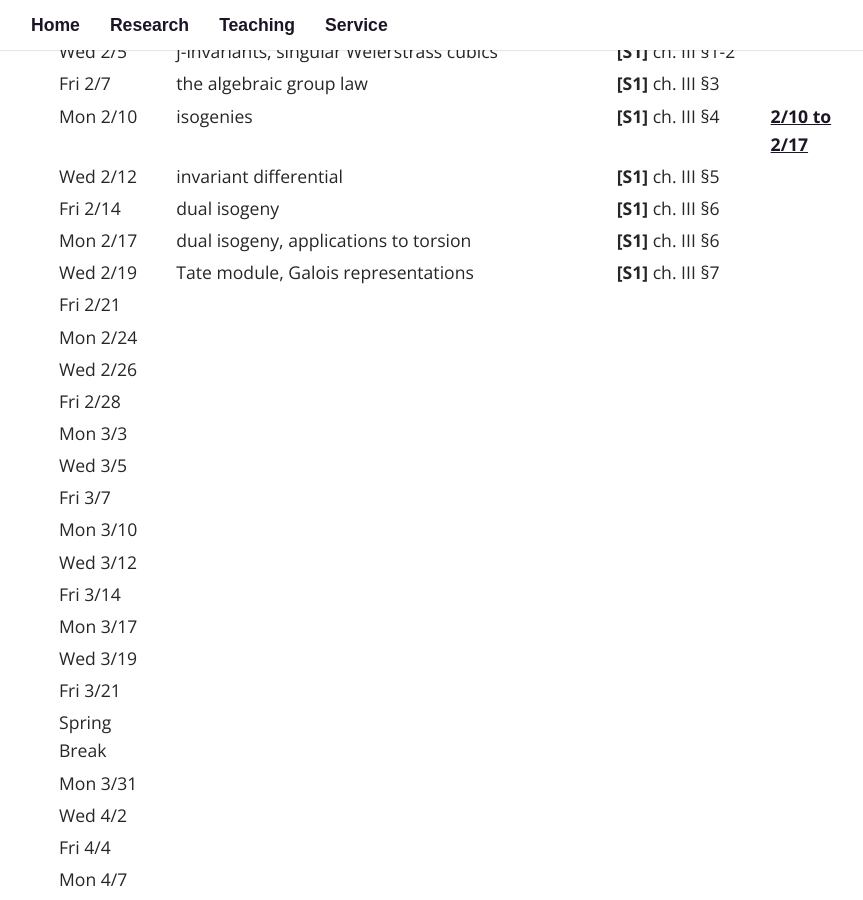
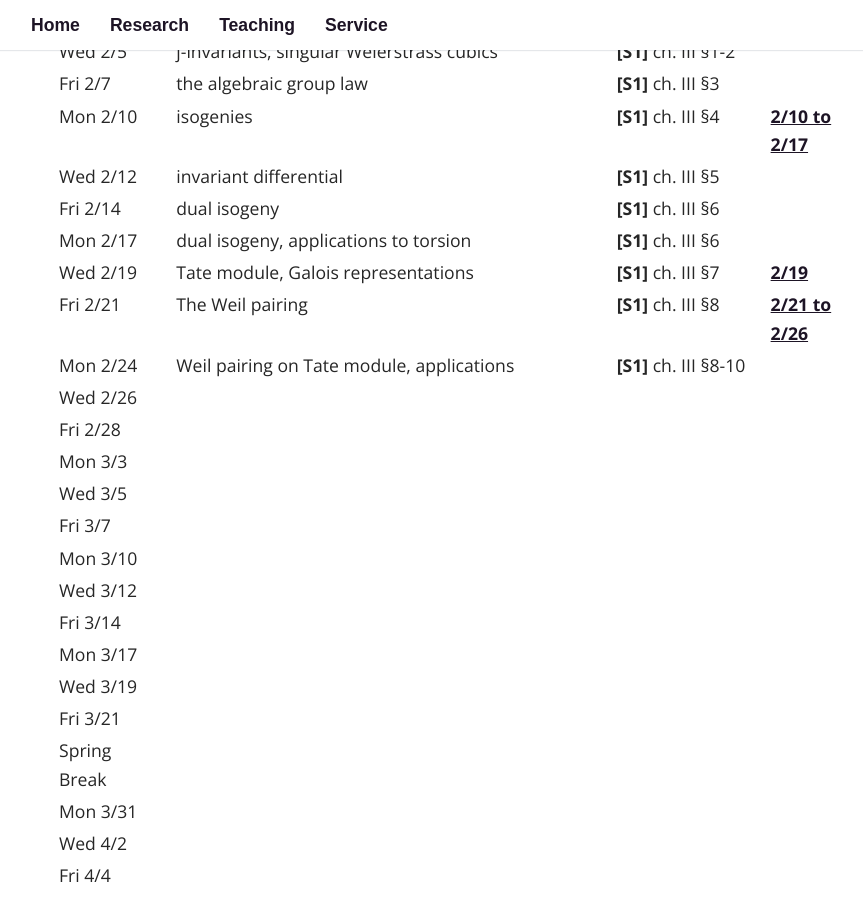
Before and after one commit to fsaia/site, a Jekyll site: the page built from _pages/05_math_525.md, in a window 1280 px wide and 900 px high, scrolled down 1235 px. Shown: the whole window, without its empty margins (174-1037 px from the left). Built offline with Jekyll 4.4.1, drawn with Linux system fonts in a browser that asks for light colours; some web fonts are replaced.

Commit message:
Update 05_math_525.md

```diff
--- a/_pages/05_math_525.md
+++ b/_pages/05_math_525.md
@@ -38,9 +38,9 @@ exclude: true
 | Wed 2/12 | invariant differential | **[S1]** ch. III §5 | |
 | Fri 2/14 | dual isogeny| **[S1]** ch. III §6 | |
 | Mon 2/17 | dual isogeny, applications to torsion | **[S1]** ch. III §6 | |
-| Wed 2/19 | Tate module, Galois representations | **[S1]** ch. III §7 | |
-| Fri 2/21 | | | |
-| Mon 2/24 | | | |
+| Wed 2/19 | Tate module, Galois representations | **[S1]** ch. III §7 | [2/19](https://drive.google.com/open?id=1nyya2xq7dxOE7Xz2b4cXOmUDfSXU2U0L&usp=drive_fs) |
+| Fri 2/21 <br> <br> | The Weil pairing <br> <br> | **[S1]** ch. III §8 <br> <br> | [2/21 to 2/26](https://drive.google.com/open?id=1GX7rEPtp5vPMxFD2TgXorfR7YETJ9COw&usp=drive_fs) |
+| Mon 2/24 | Weil pairing on Tate module, applications | **[S1]** ch. III §8-10 | |
 | Wed 2/26 | | | |
 | Fri 2/28 | | | |
 | Mon 3/3 | | | |
```
